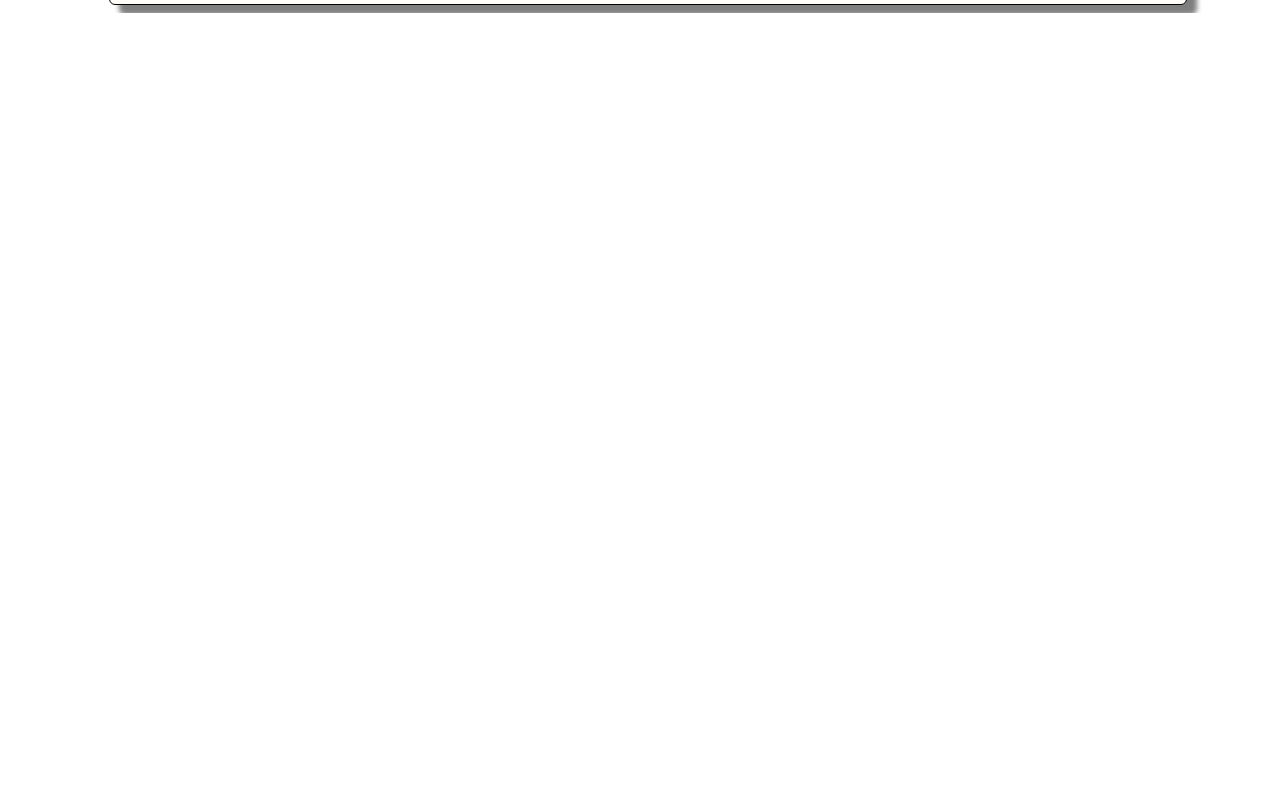
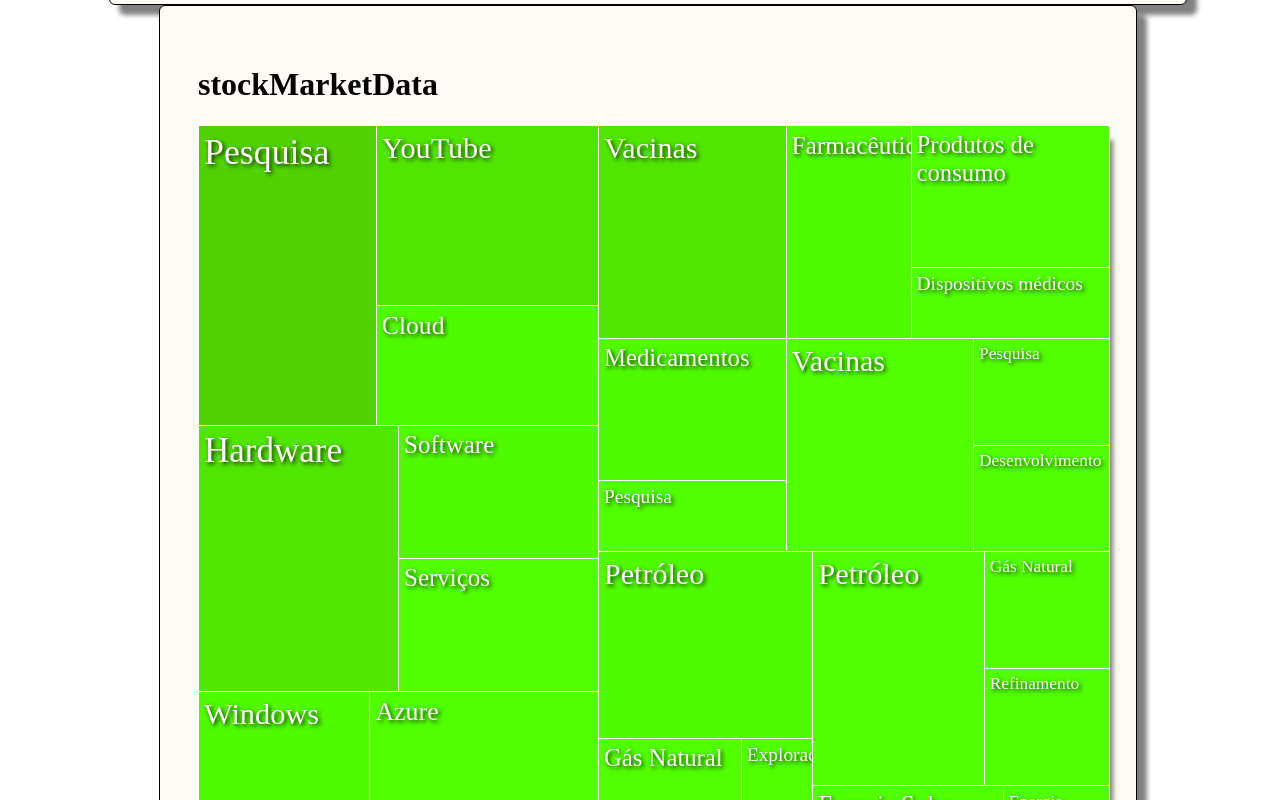
Before and after one commit to pl4cydo/treemap, a Vue app: page / in a window 1280 px wide. Shown: the part 1820-2620 px from the top of the page. Before the commit the page ends 1833 px from the top, so only its background shows below. Built offline with nearby package versions, Linux system fonts and the light colour scheme.

Commit message:
feature: Add new component

```diff
--- a/src/App.vue
+++ b/src/App.vue
@@ -1,5 +1,5 @@
 <script setup lang="ts">
-import Treemap, { DataInterface } from './Treemap.vue';
+import Treemap, { type DataInterface } from './Treemap.vue';
 
 const data: DataInterface[] = [
   {name: "Sport", value: 300,
@@ -17,7 +17,6 @@
     ]
   },
   {name: "Náutico", value: 100},
-  {name: "Porto", value: 150},
   {name: "Central", value: 120},
   {name: "Salgueiro", value: 90},
 ];
@@ -66,12 +65,116 @@
     ]
   }
 ];
+
+const stockMarketData: DataInterface[] = [
+  {
+    name: "Tecnologia",
+    value: 1200,
+    children: [
+      {
+        name: "Apple",
+        value: 400,
+        children: [
+          { name: "Hardware", value: 200 },
+          { name: "Software", value: 100 },
+          { name: "Serviços", value: 100 }
+        ]
+      },
+      {
+        name: "Microsoft",
+        value: 350,
+        children: [
+          { name: "Windows", value: 150 },
+          { name: "Azure", value: 100 },
+          { name: "Office", value: 100 }
+        ]
+      },
+      {
+        name: "Google",
+        value: 450,
+        children: [
+          { name: "Pesquisa", value: 200 },
+          { name: "YouTube", value: 150 },
+          { name: "Cloud", value: 100 }
+        ]
+      }
+    ]
+  },
+  {
+    name: "Saúde",
+    value: 800,
+    children: [
+      {
+        name: "Pfizer",
+        value: 300,
+        children: [
+          { name: "Vacinas", value: 150 },
+          { name: "Medicamentos", value: 100 },
+          { name: "Pesquisa", value: 50 }
+        ]
+      },
+      {
+        name: "Johnson & Johnson",
+        value: 250,
+        children: [
+          { name: "Farmacêutica", value: 100 },
+          { name: "Produtos de consumo", value: 100 },
+          { name: "Dispositivos médicos", value: 50 }
+        ]
+      },
+      {
+        name: "Moderna",
+        value: 250,
+        children: [
+          { name: "Vacinas", value: 150 },
+          { name: "Pesquisa", value: 50 },
+          { name: "Desenvolvimento", value: 50 }
+        ]
+      }
+    ]
+  },
+  {
+    name: "Energia",
+    value: 700,
+    children: [
+      {
+        name: "ExxonMobil",
+        value: 300,
+        children: [
+          { name: "Petróleo", value: 150 },
+          { name: "Gás Natural", value: 100 },
+          { name: "Exploração", value: 50 }
+        ]
+      },
+      {
+        name: "Chevron",
+        value: 250,
+        children: [
+          { name: "Petróleo", value: 150 },
+          { name: "Gás Natural", value: 50 },
+          { name: "Refinamento", value: 50 }
+        ]
+      },
+      {
+        name: "NextEra Energy",
+        value: 150,
+        children: [
+          { name: "Energia Solar", value: 100 },
+          { name: "Energia Eólica", value: 50 }
+        ]
+      }
+    ]
+  }
+];
+
+
 </script>
 
 <template>
   <main class="container">
       <Treemap :data="data" title="Pernambucano" :width="500" :height="500"/>
       <Treemap :data="animalData" title="Animaias" :width="1000" :height="1000"/>
+      <Treemap :data="stockMarketData" title="stockMarketData" :width="900" :height="800"/>
   </main>
 </template>
 
--- a/src/Treemap.vue
+++ b/src/Treemap.vue
@@ -117,7 +117,7 @@
       border: '1px solid white',
       position: 'absolute',
       value: el.value,
-      fontSize: `${(width + height) * 0.025}px`
+      fontSize: `${(rectangleWidth + rectangleHeigth) * 0.075}px`
     })
 
     color2+= 20;
```
